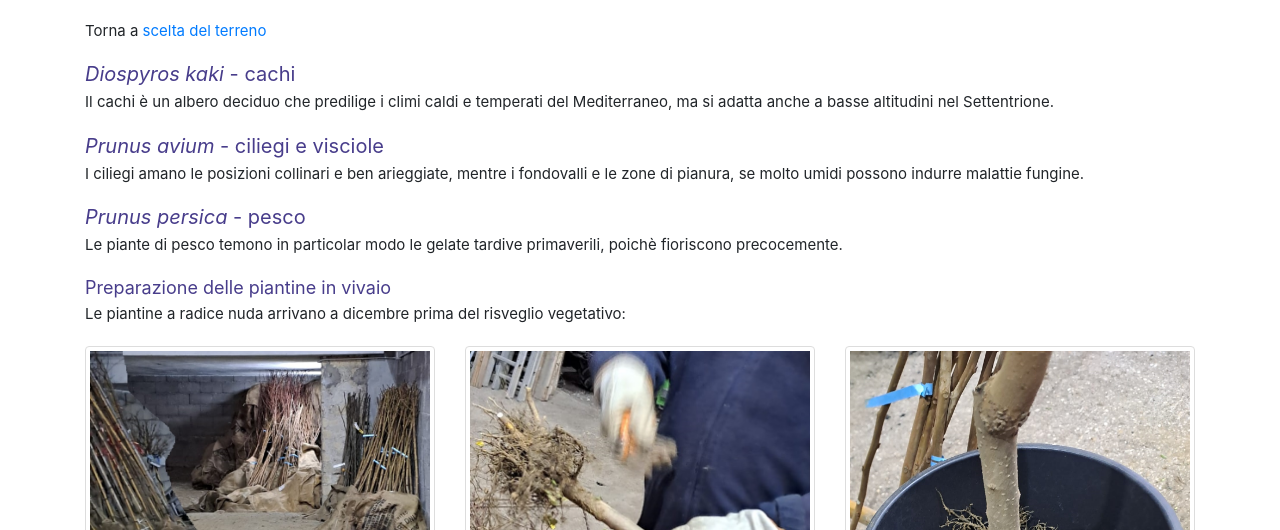
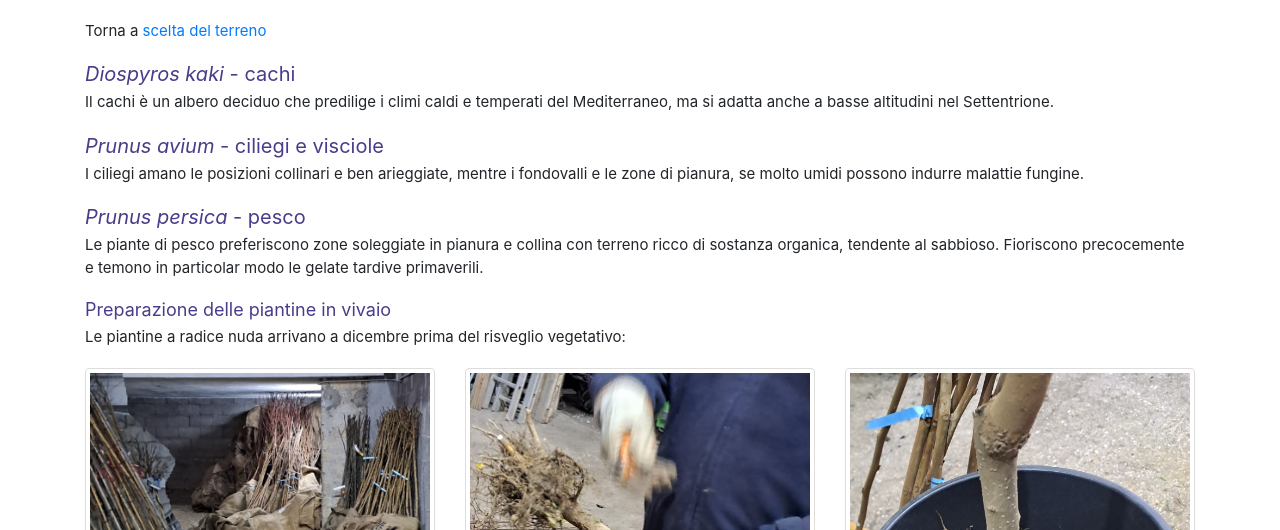
Before and after one commit to ancocco/terreno, a plain HTML site: page kaki.html in a window 1280 px wide. Shown: the part 270-800 px from the top of the page. Drawn offline with nearby package versions, Linux system fonts and the light colour scheme.

Commit message:
Update kaki.html

```diff
--- a/kaki.html
+++ b/kaki.html
@@ -35,7 +35,8 @@
         <h2><i>Prunus avium</i> - ciliegi e visciole</h2>
         <p>I ciliegi amano le posizioni collinari e ben arieggiate, mentre i fondovalli e le zone di pianura, se molto umidi possono indurre malattie fungine.</p>
       <h2><i>Prunus persica</i> - pesco</h2>
-        <p>Le piante di pesco temono in particolar modo le gelate tardive primaverili, poich&egrave; fioriscono precocemente.</p>
+        <p>Le piante di pesco preferiscono zone soleggiate in pianura e collina con terreno ricco di sostanza organica, tendente al sabbioso.
+             Fioriscono precocemente e temono in particolar modo le gelate tardive primaverili.</p>
        <h3>Preparazione delle piantine in vivaio</h3>
       <p>Le piantine a radice nuda arrivano a dicembre prima del risveglio vegetativo:</p>
 
```
